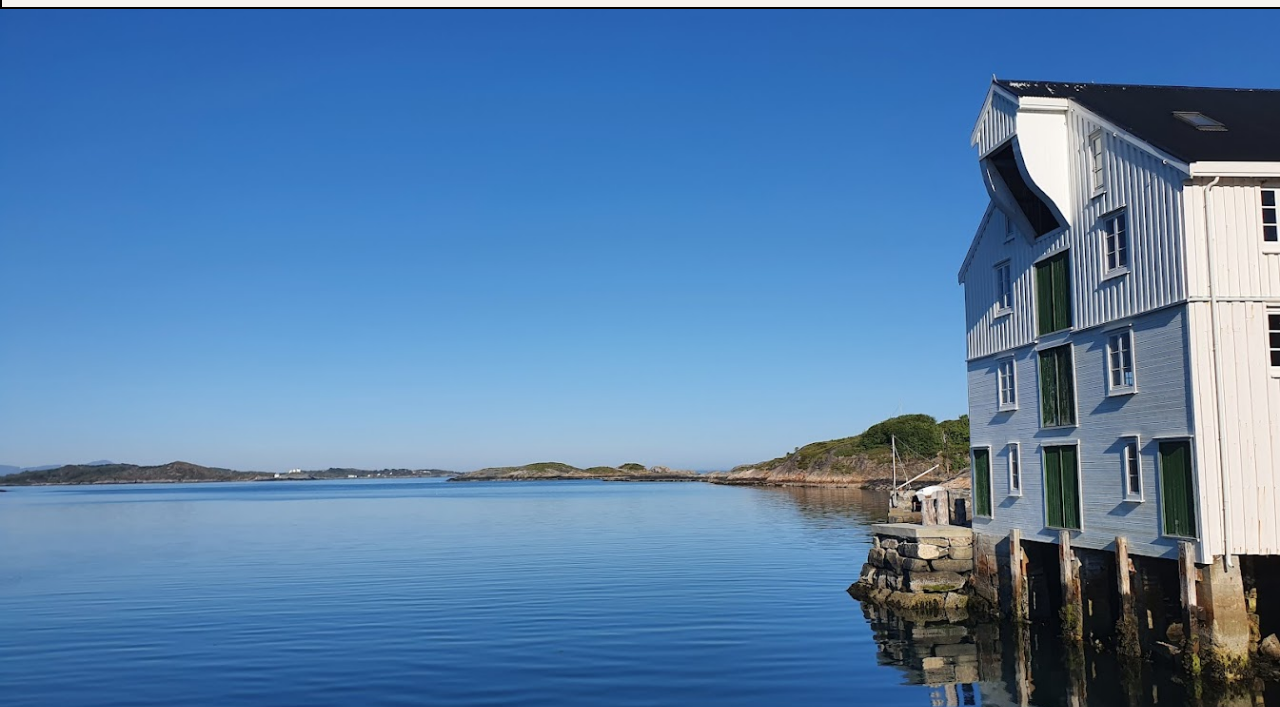
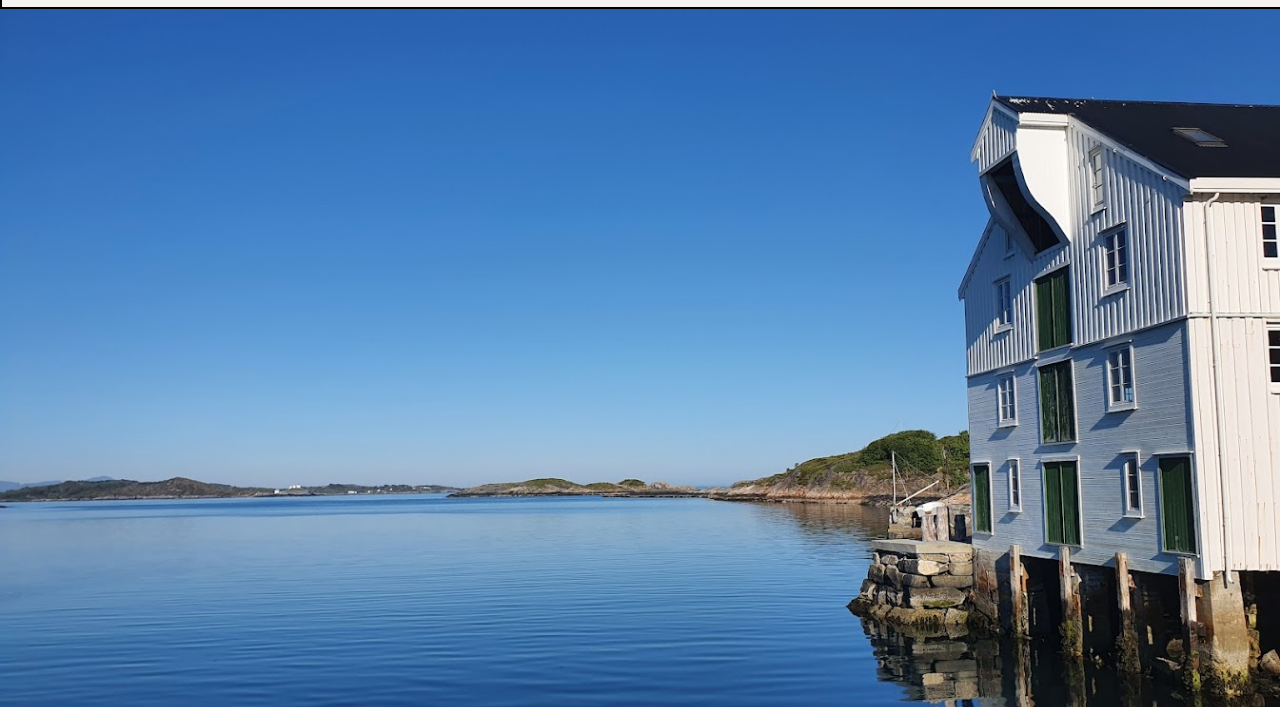
Before and after one commit to VegardMaao/Arnesenbrygga, a plain HTML site: page index.html in a window 1280 px wide. Shown: the part 93-800 px from the top of the page. Drawn offline with nearby package versions, Linux system fonts and the light colour scheme; a web font is replaced by a local one.

Commit message:
improved hero image for SEO
Improved Hero Image for SEO by making it appear via HTML rather than CSS.

Styled it with "object-fit: cover;" to make it behave like a background image after finding inspiration here:
https://stackoverflow.com/questions/11670874/is-there-an-equivalent-to-background-size-cover-and-contain-for-image-elements

```diff
--- a/css/styles.css
+++ b/css/styles.css
@@ -131,11 +131,9 @@ nav{
 /* Here is the hero story */
 
 .hero_image{
-    background-image: url(../images/hero.jpg);
-    min-height: 400px;
-    background-repeat: no-repeat;
-    background-size: cover;
-    background-position-x: 100%;
+    height: 100%;
+    width: 100%;
+    object-fit: cover;
 }
 
 .hero_story{
@@ -264,7 +262,7 @@ a > i{
 
     .hero_image{
         height: 800px;
-        background-position-y: 40%;
+        object-position: 50% 30%;
     }
 
     .footer_contentbox{
--- a/index.html
+++ b/index.html
@@ -33,8 +33,7 @@
 
     <main>
         <section>
-            <div class="hero_image">
-            </div>
+                <img src="images/hero.jpg" alt="Arnesenbrygga" class="hero_image">
             <article class="hero_story">
                 <h1>Velkommen Til Arnesenbrygga</h1>
                 <p class="story_txt">
```
